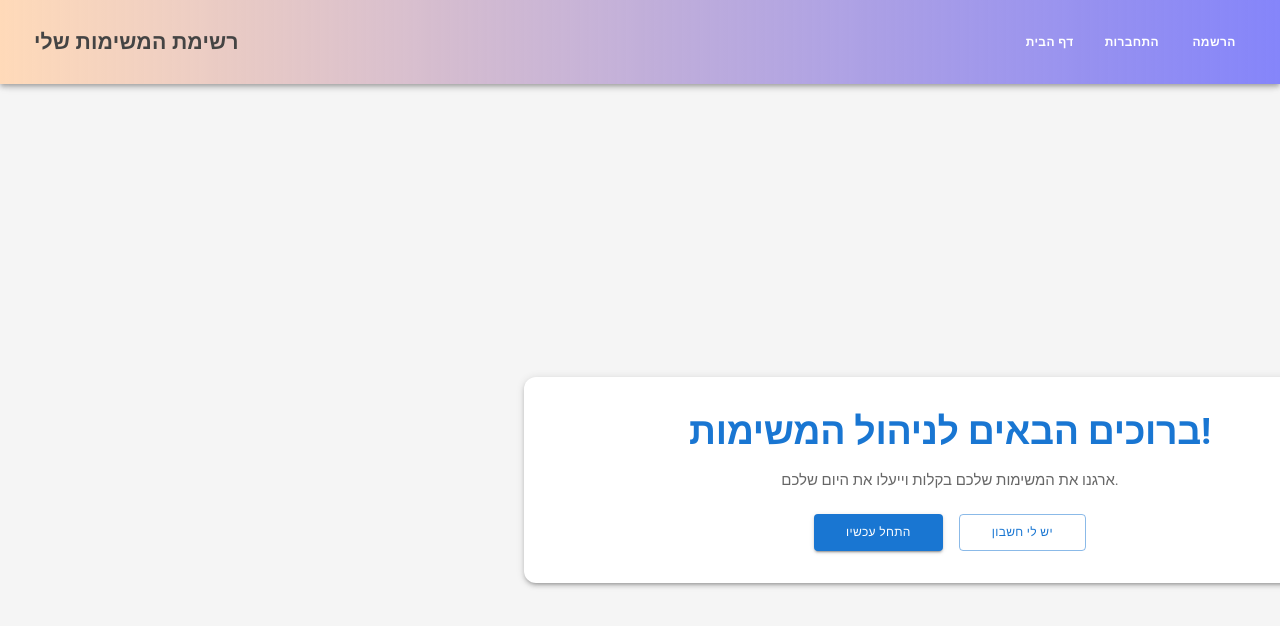
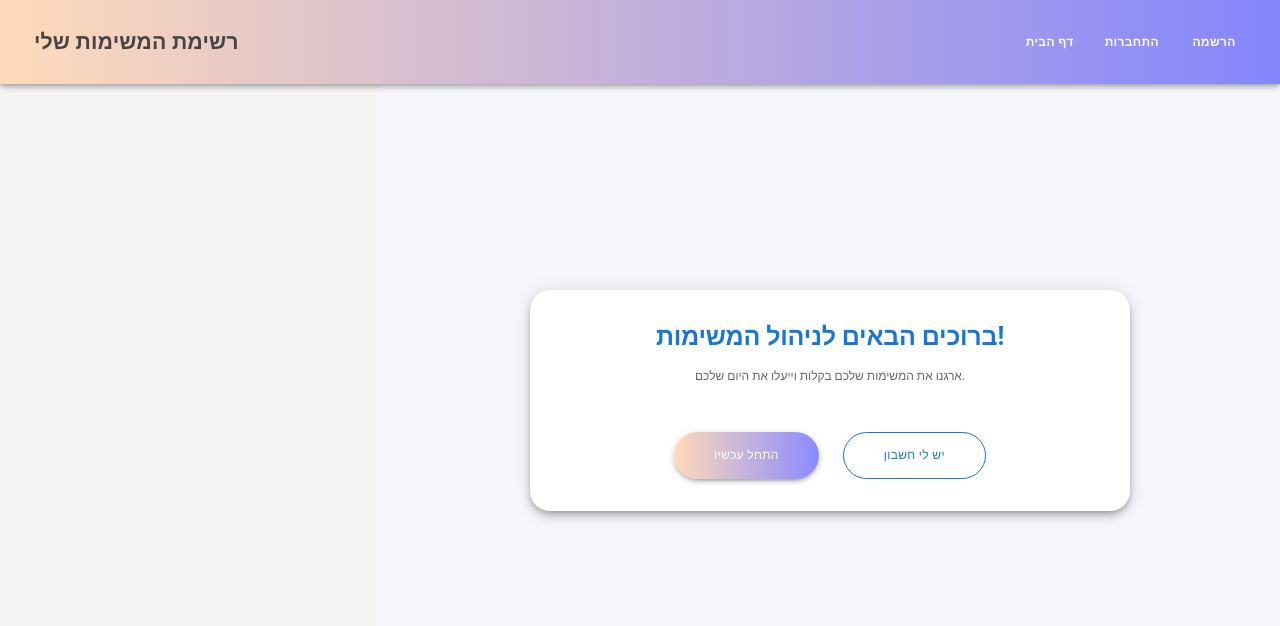
Before and after one commit to bilaMandl/ToDo, a React (Create React App) app in the folder ToDoListReact/: page / in a window 1280 px wide. Shown: the top 626 px of the page. Built offline with nearby package versions, Linux system fonts and the light colour scheme.

Commit message:
Style-change1

```diff
--- a/ToDoListReact/src/components/HomePage.jsx
+++ b/ToDoListReact/src/components/HomePage.jsx
@@ -1,31 +1,99 @@
-import { Container, Typography, Box, Button, AppBar, Toolbar } from "@mui/material";
+import { Container, Typography, Box, Button } from "@mui/material";
 import { Link } from "react-router-dom";
 
 export const HomePage = () => {
   return (
-        <Container maxWidth="md" sx={{ marginTop: "80px", minHeight: "100vh", display: "flex", justifyContent: "center", alignItems: "center" }}>
+    <Container
+      maxWidth="md"
+      sx={{
+        height: "100vh", // מבטיח שהתוכן יתפשט לגובה 100% מהמסך
+        margin: 0, // מבטל כל מרווח של למעלה, למטה, או צדדים
+        display: "flex", // שימוש ב-flexbox
+        justifyContent: "center", // ממקם את התוכן במרכז אופקית
+        alignItems: "center", // ממקם את התוכן במרכז אנכית
+        overflow: "hidden", // מבטל גלילה
+        backgroundColor: "#f5f7fa", // רקע צבעי ניטרלי בהיר
+      }}
+    >
       <Box
         sx={{
           textAlign: "center",
           width: "100%",
+          maxWidth: 600, // מגביל את הרוחב של ה-Box
           padding: 4,
           bgcolor: "white",
-            boxShadow: 3,
-            borderRadius: 3,
+          boxShadow: 6,
+          borderRadius: 5,
+          display: "flex", // שימוש ב-flexbox בתוך ה-Box
+          flexDirection: "column", // אלמנטים ממורכזים כלפי למעלה
+          justifyContent: "center", // ממקם את התוכן במרכז אנכית בתוך ה-Box
+          alignItems: "center", // ממקם את התוכן במרכז אופקית בתוך ה-Box
+          transition: "all 0.3s ease", // אנימציה חלקה בעת מעבר על ה-Box
+          "&:hover": {
+            boxShadow: 10, // הגדלת הצל במהלך ההעברה
+            transform: "scale(1.05)", // יגדיל את ה-Box מעט
+          },
         }}
       >
-          <Typography variant="h2" sx={{ fontWeight: "bold", mb: 2, color: "primary.main" }}>
+        <Typography
+          variant="h2"
+          sx={{
+            fontWeight: "bold",
+            mb: 2,
+            color: "primary.main", // השתמשתי בצבע ראשי לדגש
+            fontSize: "2.5rem", // גודל גופן גדול יותר
+          }}
+        >
           ברוכים הבאים לניהול המשימות!
         </Typography>
-          <Typography variant="h5" color="textSecondary" paragraph>
+        <Typography
+          variant="h5"
+          color="textSecondary"
+          paragraph
+          sx={{ mb: 3, fontSize: "1.2rem" }}
+        >
           ארגנו את המשימות שלכם בקלות וייעלו את היום שלכם.
         </Typography>
 
-          <Box sx={{ display: "flex", justifyContent: "center", gap: 2, mt: 3 }}>
-            <Button variant="contained" component={Link} to="/regis" color="primary" size="large" sx={{ fontSize: "1.2rem", px: 4 }}>
+        <Box sx={{ display: "flex", justifyContent: "center", gap: 3, mt: 3 }}>
+          <Button
+            variant="contained"
+            component={Link}
+            to="/regis"
+            sx={{
+              fontSize: "1.2rem",
+              px: 5,
+              py: 1.5,
+              borderRadius: 50, // כפתור עם קצוות מעוגלים יותר
+              background: "linear-gradient(to right, peachpuff, #0000ff75)", // רקע צבע כשלך
+              boxShadow: 3,
+              color: "white", // טקסט לבן כדי להתאים לצבע הרקע
+              "&:hover": {
+                background: "linear-gradient(to right, #0000ff75, peachpuff)", // שינוי צבע בהובר
+                boxShadow: 6,
+              },
+            }}
+          >
             התחל עכשיו
           </Button>
-            <Button variant="outlined" component={Link} to="/log" color="primary" size="large" sx={{ fontSize: "1.2rem", px: 4 }}>
+          <Button
+            variant="outlined"
+            component={Link}
+            to="/log"
+            sx={{
+              fontSize: "1.2rem",
+              px: 5,
+              py: 1.5,
+              borderRadius: 50, // כפתור עם קצוות מעוגלים יותר
+              borderColor: "primary.main",
+              color: "primary.main",
+              "&:hover": {
+                backgroundColor: "primary.main",
+                borderColor: "primary.main",
+                color: "white",
+              },
+            }}
+          >
             יש לי חשבון
           </Button>
         </Box>
--- a/ToDoListReact/src/components/Login.jsx
+++ b/ToDoListReact/src/components/Login.jsx
@@ -2,8 +2,6 @@ import * as React from "react";
 import Avatar from "@mui/material/Avatar";
 import Button from "@mui/material/Button";
 import TextField from "@mui/material/TextField";
-import FormControlLabel from "@mui/material/FormControlLabel";
-import Checkbox from "@mui/material/Checkbox";
 import Link from "@mui/material/Link";
 import Grid from "@mui/material/Grid";
 import Box from "@mui/material/Box";
@@ -45,10 +43,10 @@ export const Login = () => {
           alignItems: "center",
         }}
       >
-        <Avatar sx={{ m: 1, bgcolor: "secondary.main", width: 56, height: 56 }}>
+        <Avatar sx={{ m: 1, bgcolor: "linear-gradient(to right, peachpuff, #0000ff75)", width: 56, height: 56 }}>
           <LockOutlinedIcon fontSize="large" />
         </Avatar>
-        <Typography component="h1" variant="h4" sx={{ fontWeight: "bold", mb: 2 }}>
+        <Typography component="h1" variant="h4" sx={{ fontWeight: "bold", mb: 2, color: "primary.main" }}>
           התחברות
         </Typography>
         <Box component="form" onSubmit={handleSubmit} noValidate sx={{ width: "100%" }}>
@@ -63,6 +61,11 @@ export const Login = () => {
             autoFocus
             helperText="שם משתמש ברירת מחדל: userName"
             onChange={(event) => setUserName(event.target.value)}
+            sx={{
+              "& .MuiInputLabel-root": { color: "primary.main" },
+              "& .MuiInputBase-root": { color: "primary.main" },
+              "& .MuiFormHelperText-root": { color: "text.secondary" }
+            }}
           />
           <TextField
             margin="normal"
@@ -75,6 +78,11 @@ export const Login = () => {
             autoComplete="current-password"
             helperText="סיסמה ברירת מחדל: 123456"
             onChange={(event) => setPassword(event.target.value)}
+            sx={{
+              "& .MuiInputLabel-root": { color: "primary.main" },
+              "& .MuiInputBase-root": { color: "primary.main" },
+              "& .MuiFormHelperText-root": { color: "text.secondary" }
+            }}
           />
           <Button
             type="submit"
@@ -86,15 +94,16 @@ export const Login = () => {
               py: 1.5,
               fontSize: "1.1rem",
               fontWeight: "bold",
-              bgcolor: "primary.main",
-              "&:hover": { bgcolor: "primary.dark" },
+              background: "linear-gradient(to right, peachpuff, #0000ff75)", // כפתור עם גרדיאנט
+              color: "white", // טקסט לבן בכפתור
+              "&:hover": { background: "linear-gradient(to right, #0000ff75, peachpuff)" }, // שינוי צבע ב-hover
             }}
           >
             התחברות
           </Button>
           <Grid container justifyContent="center">
             <Grid item>
-              <Link href="/regis" variant="body2" sx={{ fontSize: "1rem" }}>
+              <Link href="/regis" variant="body2" sx={{ fontSize: "1rem", color: "primary.main" }}>
                 אין לך עדיין חשבון? להרשמה
               </Link>
             </Grid>
--- a/ToDoListReact/src/components/Register.jsx
+++ b/ToDoListReact/src/components/Register.jsx
@@ -2,8 +2,6 @@ import * as React from "react";
 import Avatar from "@mui/material/Avatar";
 import Button from "@mui/material/Button";
 import TextField from "@mui/material/TextField";
-import FormControlLabel from "@mui/material/FormControlLabel";
-import Checkbox from "@mui/material/Checkbox";
 import Link from "@mui/material/Link";
 import Grid from "@mui/material/Grid";
 import Box from "@mui/material/Box";
@@ -45,10 +43,10 @@ export const Register = () => {
           alignItems: "center",
         }}
       >
-        <Avatar sx={{ m: 1, bgcolor: "secondary.main", width: 56, height: 56 }}>
+        <Avatar sx={{ m: 1, bgcolor: "linear-gradient(to right, peachpuff, #0000ff75)", width: 56, height: 56 }}>
           <LockOutlinedIcon fontSize="large" />
         </Avatar>
-        <Typography component="h1" variant="h4" sx={{ fontWeight: "bold", mb: 2 }}>
+        <Typography component="h1" variant="h4" sx={{ fontWeight: "bold", mb: 2, color: "primary.main" }}>
           הרשמה
         </Typography>
         <Box component="form" onSubmit={handleSubmit} noValidate sx={{ width: "100%" }}>
@@ -62,6 +60,7 @@ export const Register = () => {
             autoComplete="userName"
             autoFocus
             onChange={(event) => setUserName(event.target.value)}
+            sx={{ "& .MuiInputLabel-root": { color: "primary.main" }, "& .MuiInputBase-root": { color: "primary.main" } }}
           />
           <TextField
             margin="normal"
@@ -73,6 +72,7 @@ export const Register = () => {
             id="password"
             autoComplete="current-password"
             onChange={(event) => setPassword(event.target.value)}
+            sx={{ "& .MuiInputLabel-root": { color: "primary.main" }, "& .MuiInputBase-root": { color: "primary.main" } }}
           />
           <Button
             type="submit"
@@ -84,15 +84,16 @@ export const Register = () => {
               py: 1.5,
               fontSize: "1.1rem",
               fontWeight: "bold",
-              bgcolor: "primary.main",
-              "&:hover": { bgcolor: "primary.dark" },
+              background: "linear-gradient(to right, peachpuff, #0000ff75)", // כפתור עם גרדיאנט
+              color: "white", // טקסט לבן בכפתור
+              "&:hover": { background: "linear-gradient(to right, #0000ff75, peachpuff)" }, // שינוי צבע ב-hover
             }}
           >
             הרשמה
           </Button>
           <Grid container justifyContent="center">
             <Grid item>
-              <Link href="/log" variant="body2" sx={{ fontSize: "1rem" }}>
+              <Link href="/log" variant="body2" sx={{ fontSize: "1rem", color: "primary.main" }}>
                 יש לך כבר חשבון? להתחברות
               </Link>
             </Grid>
@@ -100,6 +101,5 @@ export const Register = () => {
         </Box>
       </Box>
     </Container>
-
   );
 }
```
Lines whose indentation alone changed are shown as unchanged.
